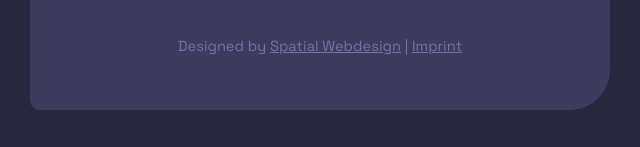
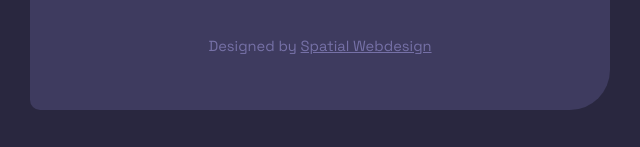
Before and after one commit to JasonLeeB06/web, an Astro site: page /imprint in a window 1280 px wide. Shown: the part 1655-1802 px from the top of the page, 320-960 px from the left. Built offline with nearby package versions, Linux system fonts and the light colour scheme; Astro itself is replaced by a stand-in of ours.

Commit message:
https://www.bmuv.de/themen/verbraucherschutz-im-bmuv/digitaler-verbraucherschutz/impressumspflicht#c66866
https://www.bmuv.de/themen/verbraucherschutz-im-bmuv/digitaler-verbraucherschutz/impressumspflicht#c66866

```diff
--- a/src/components/footer.astro
+++ b/src/components/footer.astro
@@ -3,5 +3,5 @@
 ---
 
 <footer>
-    <p>Designed by <a href="https://spatialwebdesign.com" target="_blank">Spatial Webdesign</a> | <a href="/imprint">Imprint</a></p>
+    <p>Designed by <a href="https://spatialwebdesign.com" target="_blank">Spatial Webdesign</a></p>
 </footer>
```
